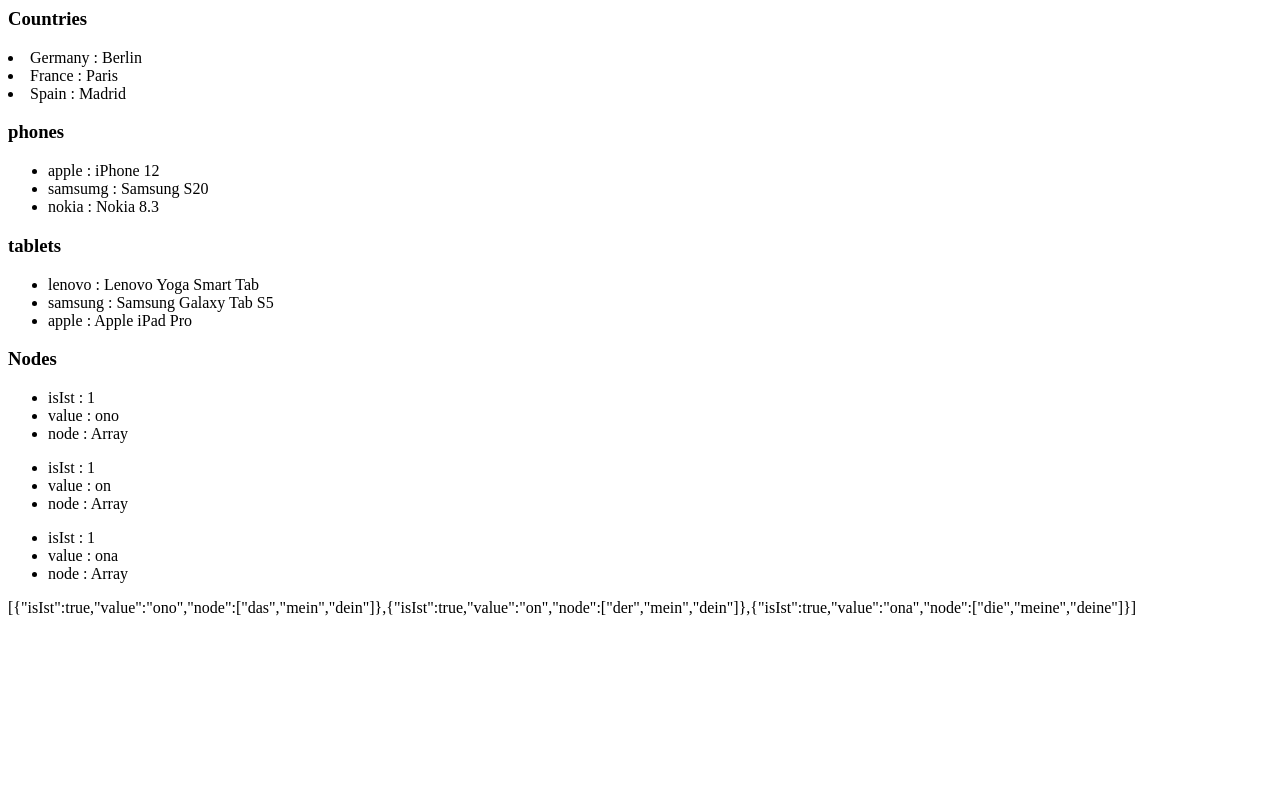
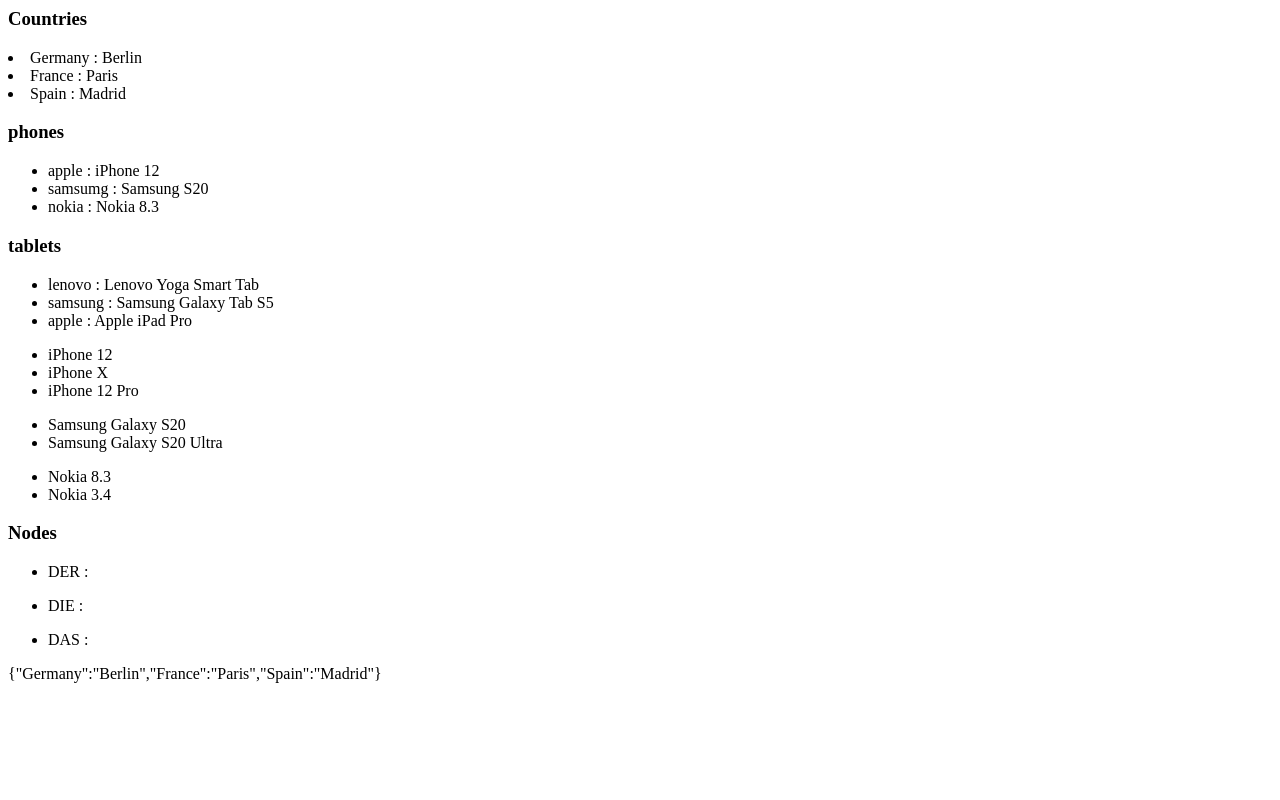
Before and after one commit to VladiNaumov/PHP, a PHP site: page / in a window 1280 px wide. Run offline with PHP 8.4, Linux system fonts and the light colour scheme.

Commit message:
corrected

```diff
--- a/ch02/src/index.php
+++ b/ch02/src/index.php
@@ -24,6 +24,21 @@ foreach ($gadgets as $gadget => $items) {
     echo "</ul>";
 }
 
+$phones = [
+    array("iPhone 12", "iPhone X", "iPhone 12 Pro"),
+    array("Samsung Galaxy S20", "Samsung Galaxy S20 Ultra"),
+    array("Nokia 8.3", "Nokia 3.4")
+
+];
+
+foreach ($phones as $brand => $items) {
+    echo "<ul>";
+
+    foreach ($items as $key => $value) {
+        echo "<li>$value</li>";
+    }
+    echo "</ul>";
+}
 
 class Word
 {
@@ -31,33 +46,25 @@ class Word
     public $value;
     public $node = [];
 
-    function __construct($isIst, $value, $node)
+    function __construct($isIst, $value)
     {
         $this->isIst = $isIst;
         $this->value = $value;
-        $this->node = $node;
+
     }
 
 }
+
 echo "<h3>Nodes</h3>";
 
 $nodes = [
-    new Word(true, 'ono', ['das', 'mein', 'dein']),
-    new Word(true, 'on', ['der', 'mein', 'dein']),
-    new Word(true, 'ona', ['die', 'meine', 'deine'])
+    "DER" => new Word(true, 'Der'),  "DIE" => new Word(true, 'Die'), "DAS" => new Word(true, 'Das')
 ];
 
 
 foreach ($nodes as $gadget => $items) {
-
     echo "<ul>";
-
-    foreach ($items as $key => $value) {
-        echo "<li>$key : $value</li>";
-    }
+    echo "<li>$gadget : </li>";
     echo "</ul>";
-
-
 }
-
-echo json_encode($nodes);
+echo json_encode($countries);
```
